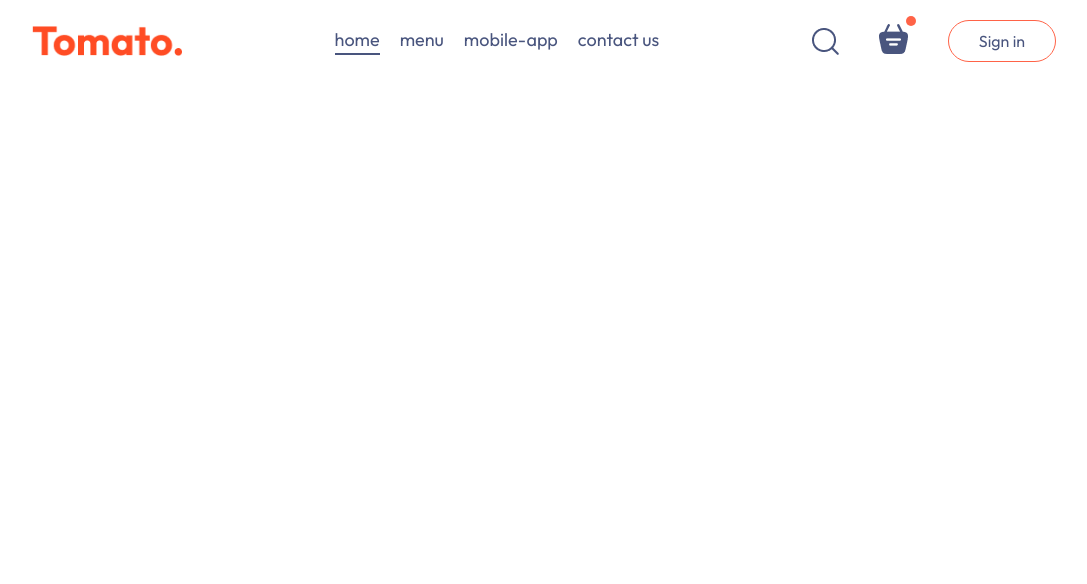
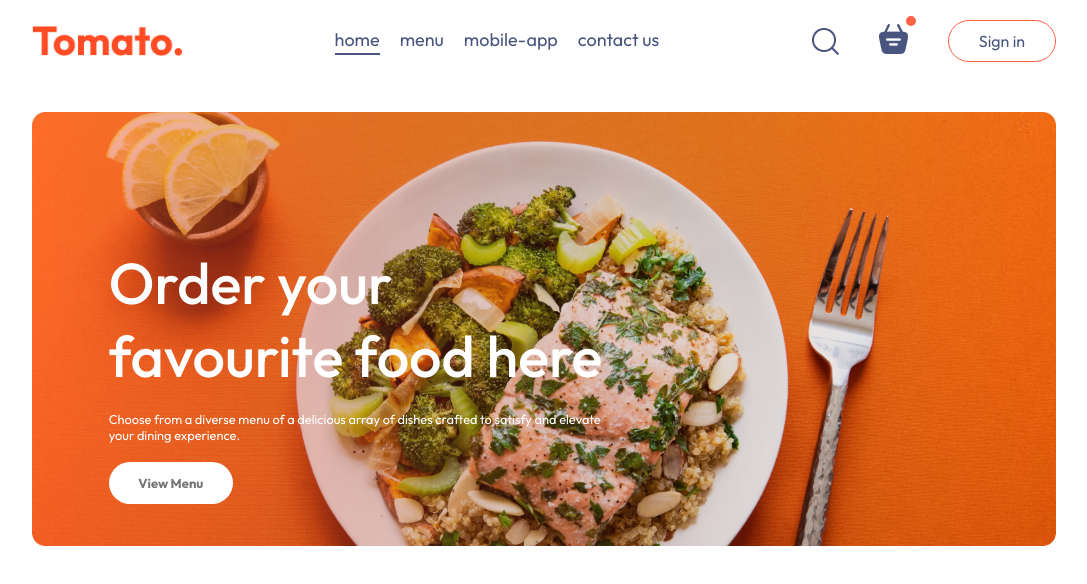
Before and after one commit to Wesebebe/food-delivery-app, a React (Vite) app in the folder frontend/: page / in a window 1280 px wide. Shown: the top 584 px of the page, without its empty margins (96-1183 px from the left). Built offline with nearby package versions, Linux system fonts and the light colour scheme.

Commit message:
Add Header component

```diff
--- /dev/null
+++ b/frontend/src/components/navbar/Header/Header.css
@@ -0,0 +1,40 @@
+.header {
+    height: 34vw;
+    margin: 30px auto;
+    background: url('/header_img.png') no-repeat;
+    background-size: contain;
+    position: relative;
+}
+
+.header-contents {
+    position: absolute;
+    display: flex;
+    flex-direction: column;
+    align-items: start;
+    gap: 1.5vw;
+    max-width: 50%;
+    bottom: 10%;
+    left: 6vw;
+    animation: fadeIn 3s;
+}
+
+.header-contents h2 {
+    font-weight: 500;
+    color: white;
+    font-size: max(4.5vw, 22px);
+}
+
+.header-contents p {
+    color: white;
+    font-size: 1vw;
+}
+
+.header-contents button {
+    border: none;
+    color: #747474;
+    font-weight: 700;
+    padding: 1vw 2.3vw;
+    background-color: white;
+    font-size: max(1vw, 13px);
+    border-radius: 50px;
+}
--- /dev/null
+++ b/frontend/src/components/navbar/Header/Header.jsx
@@ -0,0 +1,16 @@
+import React from 'react'
+import './Header.css'
+
+const Header = () => {
+  return (
+    <div className='header'>
+      <div className="header-contents">
+        <h2>Order your favourite food here</h2>
+        <p>Choose from a diverse menu of a delicious array of dishes crafted to satisfy and elevate your dining experience.</p>
+        <button>View Menu</button>
+      </div>
+    </div>
+  )
+}
+
+export default Header
--- a/frontend/src/index.css
+++ b/frontend/src/index.css
@@ -20,3 +20,12 @@ a {
   width: 80%;
   margin: auto;
 }
+
+@keyframes fadeIn {
+  0% {
+    opacity: 0;
+  }
+  100% {
+    opacity: 1;
+  }
+}
--- a/frontend/src/pages/Home/Home.jsx
+++ b/frontend/src/pages/Home/Home.jsx
@@ -1,10 +1,11 @@
 import React from 'react'
 import './Home.css'
+import Header from '../../components/navbar/Header/Header'
 
 const Home = () => {
   return (
     <div>
-
+      <Header />
     </div>
   )
 }
```
Also changed, not shown: frontend/public/header_img.png (added).
